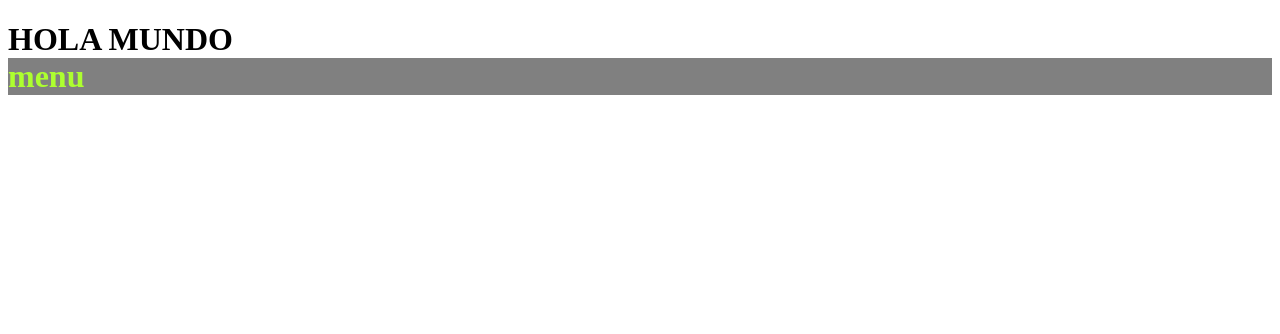
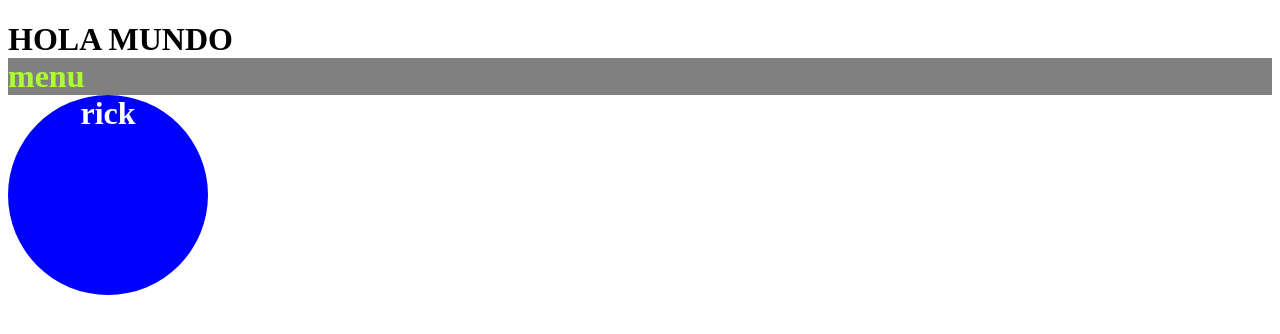
Before and after one commit to yesid1921/Evaluacion1.2, a plain HTML site: page index.html in a window 1280 px wide. Drawn offline with Linux system fonts and the light colour scheme.

Commit message:
caja numero dos

```diff
--- a/index.html
+++ b/index.html
@@ -10,6 +10,7 @@
 <body>
     <h1 class="saludo">HOLA MUNDO
         <div class="caja">menu</div>
+        <div class="grames">rick</div>
     </h1>
 
 </body>
--- a/style.css
+++ b/style.css
@@ -3,3 +3,12 @@
     color: greenyellow;
     display: flex;
 }
+
+.grames{
+    text-align: center;
+    width: 200px;
+    height: 200px;
+    background-color: blue;
+    color: white;
+    border-radius: 50%;
+}
```
